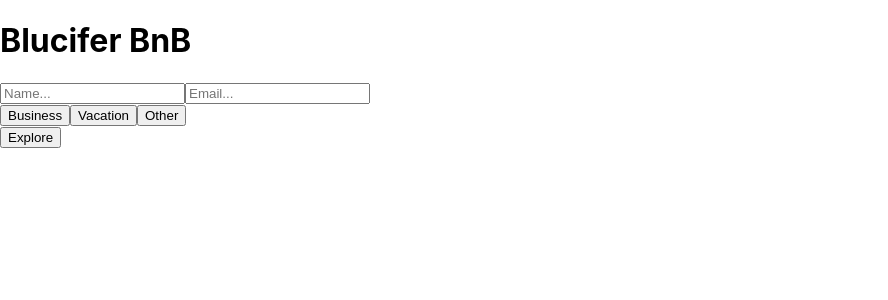
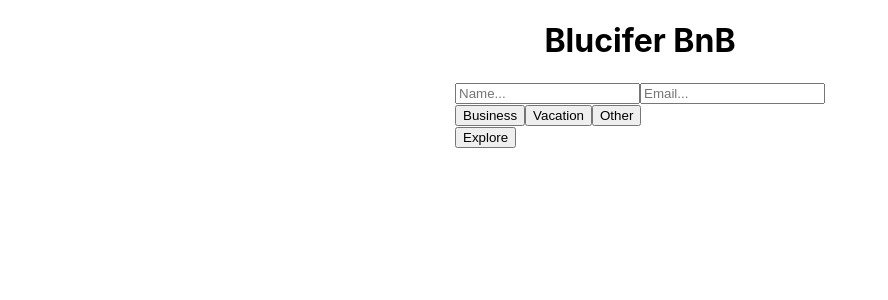
Before and after one commit to CHaiz15/blucifer0.1, a React (Create React App) app: page / in a window 1280 px wide. Shown: the top 300 px of the page, without its empty margins (0-888 px from the left). Built offline with nearby package versions, Linux system fonts and the light colour scheme; no server answers.

Commit message:
Add App styling

```diff
--- a/src/App/App.css
+++ b/src/App/App.css
@@ -1,4 +1,21 @@
-.App {
+.main-content {
+  display: flex;
+  align-items: center;
+  flex-direction: column;
+}
+
+
+
+
+
+
+
+
+
+
+
+
+/* .App {
   text-align: center;
 }
 
@@ -35,4 +52,4 @@
   to {
     transform: rotate(360deg);
   }
-}
+} */
--- a/src/App/App.js
+++ b/src/App/App.js
@@ -20,7 +20,7 @@ class App extends Component {
 
   render() {
     return (
-      <main>
+      <main className='main-content'>
         <h1>Blucifer BnB</h1>
         <LoginForm />
       </main>
```
